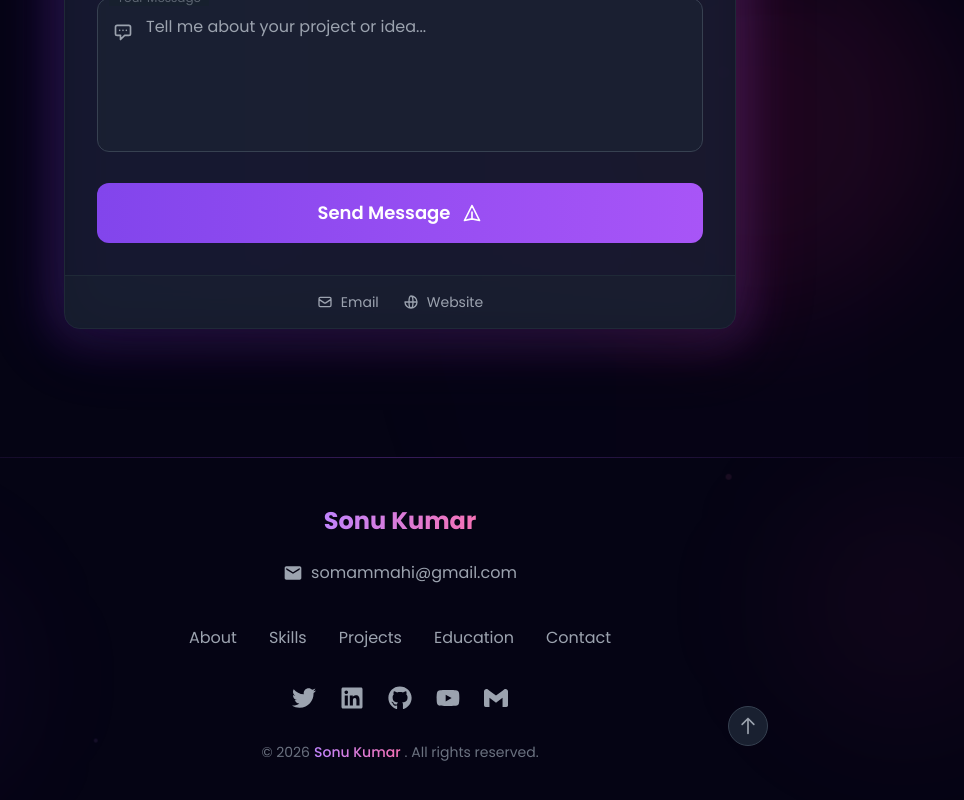
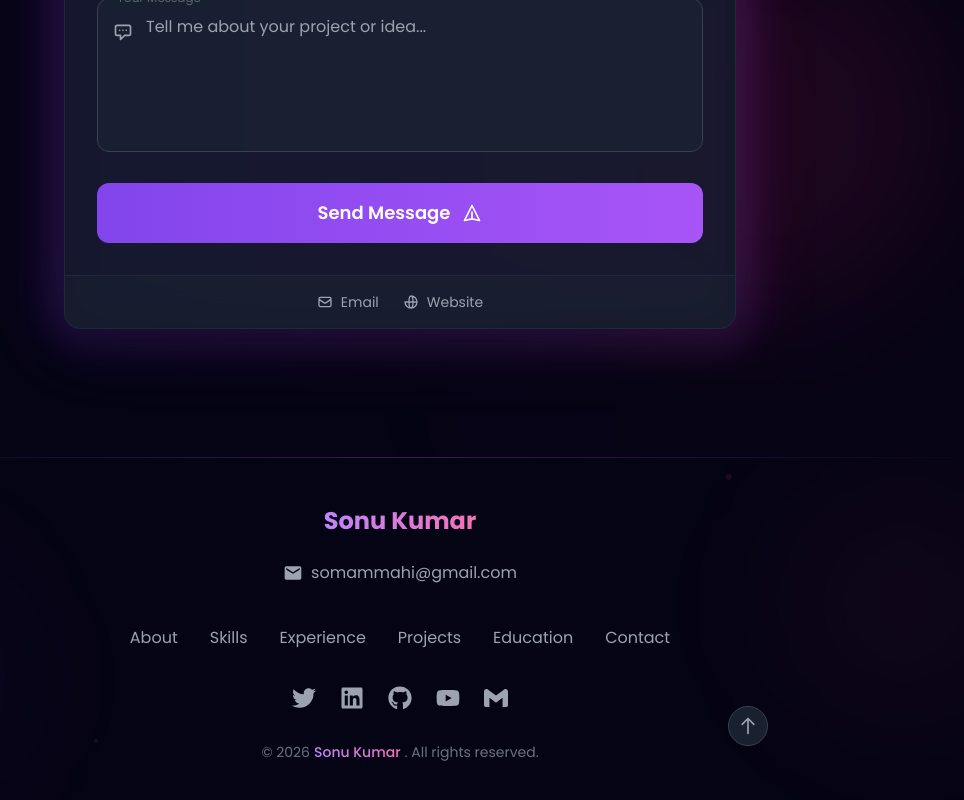
Before and after one commit to mahi720/portfolio, a React (Vite) app: page / in a window 1280 px wide. Shown: the part 7770-8570 px from the top of the page, without its empty margins (240-1204 px from the left). Built offline with nearby package versions, Linux system fonts and the light colour scheme.

Commit message:
Update Footer.jsx

```diff
--- a/src/components/Footer/Footer.jsx
+++ b/src/components/Footer/Footer.jsx
@@ -200,6 +200,7 @@ const Footer = () => {
           {[
             { name: "About", id: "about" },
             { name: "Skills", id: "skills" },
+            { name: "Experience", id: "experience" },
             { name: "Projects", id: "work" },
             { name: "Education", id: "education" },
             { name: "Contact", id: "contact" },
```
